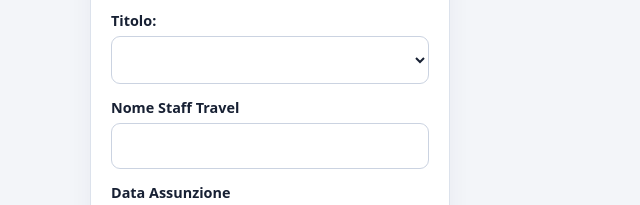
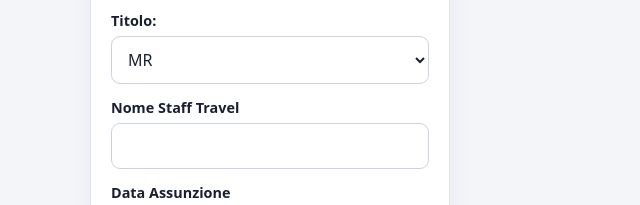
Before and after one commit to gitani26/boarding, a plain HTML site: page sta.html in a window 1280 px wide. Shown: the part 1312-1517 px from the top of the page, 0-640 px from the left. Drawn offline with Linux system fonts and the light colour scheme.

Commit message:
Remove empty option from staff title select

```diff
--- a/sta.html
+++ b/sta.html
@@ -76,7 +76,7 @@ select {
       <input id="flightDate" type="date" >
             <div class="group-title">Staff Travel</div>
       <label for="staffTitle">Titolo:</label>
-      <select id="staffTitle">  <option value=""></option> <option value="MR">MR</option> <option value="MRS">MRS</option> </select>
+      <select id="staffTitle">  <option value="MR">MR</option> <option value="MRS">MRS</option> </select>
       <label for="staffname">Nome Staff Travel</label>
       <input id="staffname" maxlength="50">
             <label for="staffdate">Data Assunzione</label>
```
